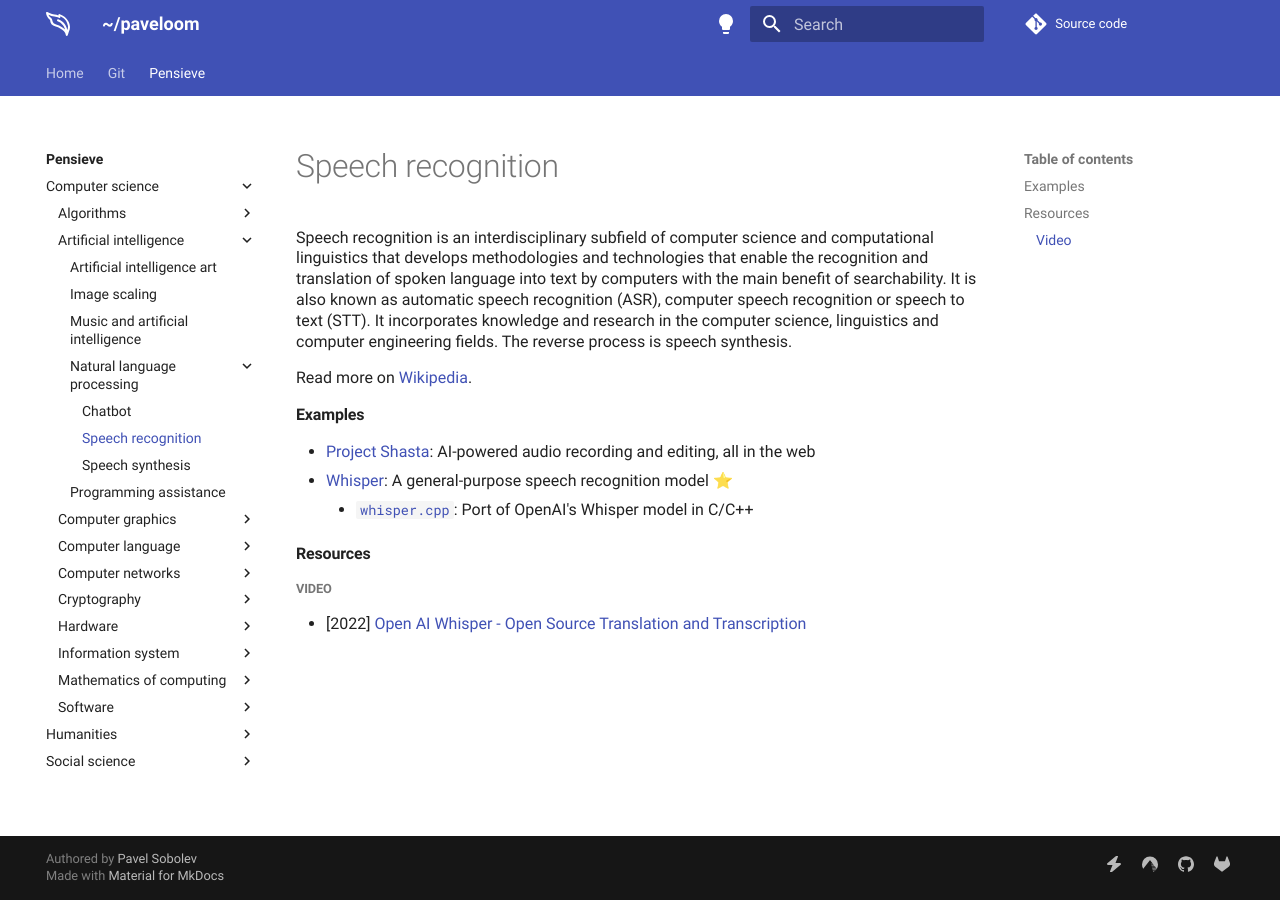
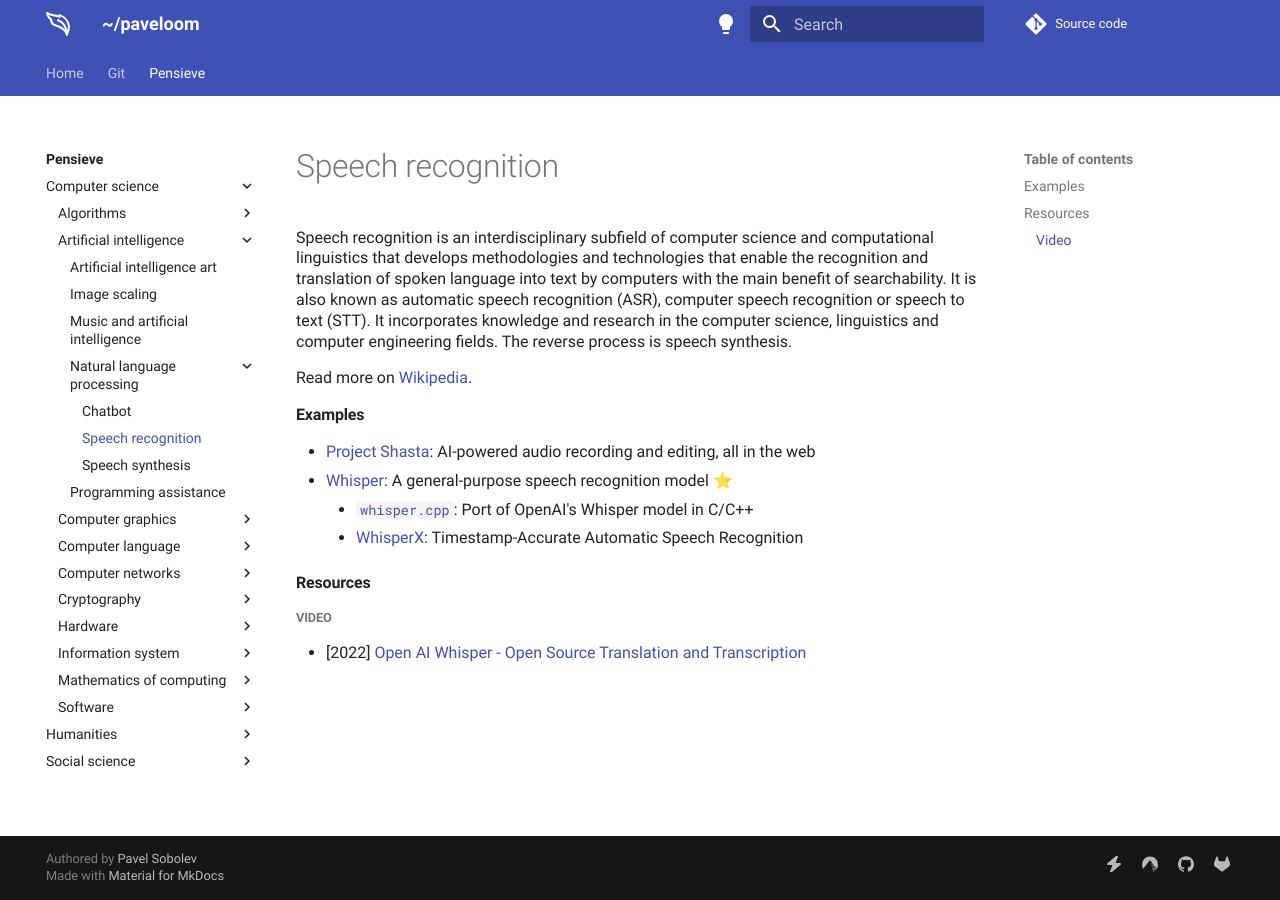
Before and after one commit to paveloom/paveloom.dev, an MkDocs documentation site: the page built from content/pensieve/speech-recognition.md, in a window 1280 px wide. Built offline with MkDocs 1.6.1 and Material for MkDocs 9.7.7, drawn with Linux system fonts in a browser that asks for light colours; comment, search, counter and statistics services are not loaded.

Commit message:
Pensieve: update the Speech recognition page.

```diff
--- a/content/pensieve/speech-recognition.md
+++ b/content/pensieve/speech-recognition.md
@@ -8,6 +8,7 @@ Read more on [Wikipedia](https://en.wikipedia.org/wiki/Speech_recognition).
 - [Project Shasta](https://pages.adobe.com/shasta/): AI-powered audio recording and editing, all in the web
 - [Whisper](https://github.com/openai/whisper): A general-purpose speech recognition model ⭐
     - [`whisper.cpp`](https://github.com/ggerganov/whisper.cpp): Port of OpenAI's Whisper model in C/C++
+    - [WhisperX](https://github.com/m-bain/whisperX): Timestamp-Accurate Automatic Speech Recognition
 
 #### Resources
 
```
